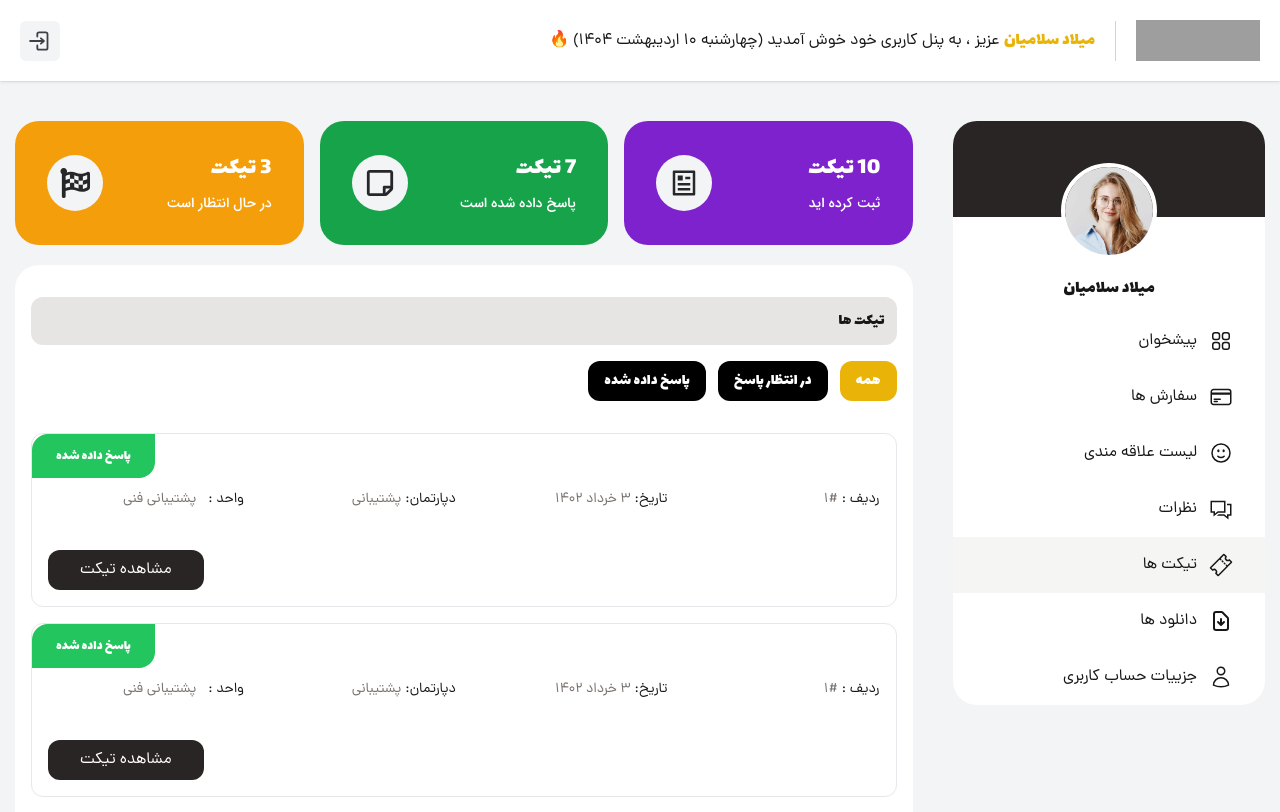
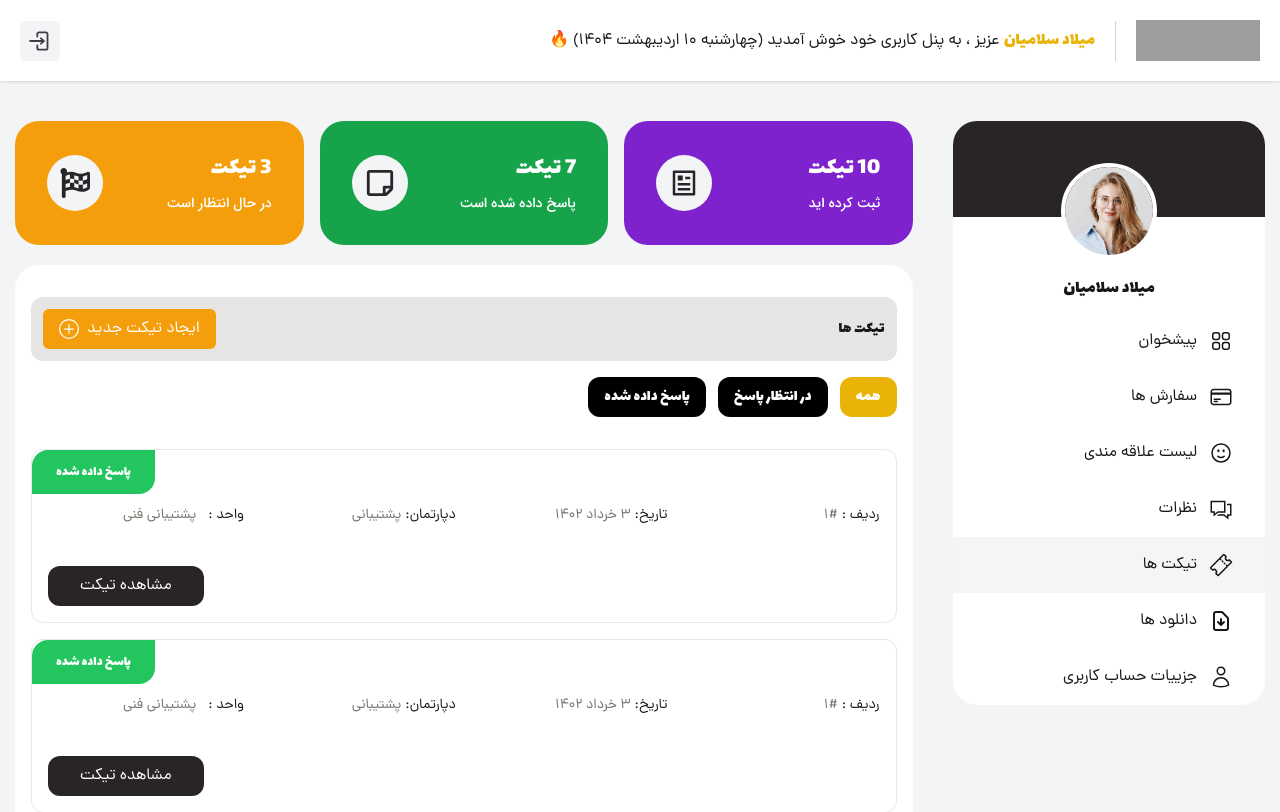
Before and after one commit to milad1385/tool-shop, a Next.js app: page /p-user/tickets in a window 1280 px wide. Shown: the top 812 px of the page. Built offline with nearby package versions, Linux system fonts and the light colour scheme; grey boxes are pictures that could not be loaded.

Commit message:
add create new ticket btn in tickets page - user panel

```diff
--- a/src/app/p-user/tickets/page.tsx
+++ b/src/app/p-user/tickets/page.tsx
@@ -4,7 +4,9 @@ import Title from "@/components/modules/p-user/Title";
 import TicketList from "@/components/templates/p-user/tickets/TicketList";
 import TicketsStats from "@/components/templates/p-user/tickets/TicketsStats";
 import { Metadata } from "next";
+import Link from "next/link";
 import React from "react";
+import { BsPlusCircle } from "react-icons/bs";
 
 export const metadata: Metadata = {
   title: "تیکت ها - پنل کاربری",
@@ -22,7 +24,12 @@ function page() {
     <>
       <TicketsStats />
       <Container>
-        <Title content="تیکت ها" />
+        <Title content="تیکت ها">
+          <Link href="/p-user/tickets/new" className="bg-amber-500 text-white flex items-center gap-x-2 px-4 py-2 rounded-md">
+            <span>ایجاد تیکت جدید</span>
+            <BsPlusCircle className="text-xl" />
+          </Link>
+        </Title>
         <Filters
           items={[
             { id: 1, title: "همه", slug: "all" },
--- a/src/components/modules/p-user/Title.tsx
+++ b/src/components/modules/p-user/Title.tsx
@@ -1,10 +1,11 @@
 import { IUserPanelTitle } from "@/libs/types";
 import React from "react";
 
-function Title({ content }: IUserPanelTitle) {
+function Title({ content , children }: IUserPanelTitle) {
   return (
-    <div className="p-3 bg-stone-200 rounded-xl my-4">
+    <div className="p-3 bg-stone-200 rounded-xl my-4 flex items-center justify-between">
       <h2 className="font-Lalezar">{content}</h2>
+      {children}
     </div>
   );
 }
--- a/src/libs/types.ts
+++ b/src/libs/types.ts
@@ -131,6 +131,7 @@ export interface IStatBox {
 
 export interface IUserPanelTitle {
   content: string;
+  children?: React.ReactNode;
 }
 
 export interface IFilters {
@@ -163,7 +164,6 @@ export interface IAnswerBox {
   isFromUserPanel?: boolean;
 }
 
-
 type TOption = {
   id: string | number;
   value: string | number;
```
